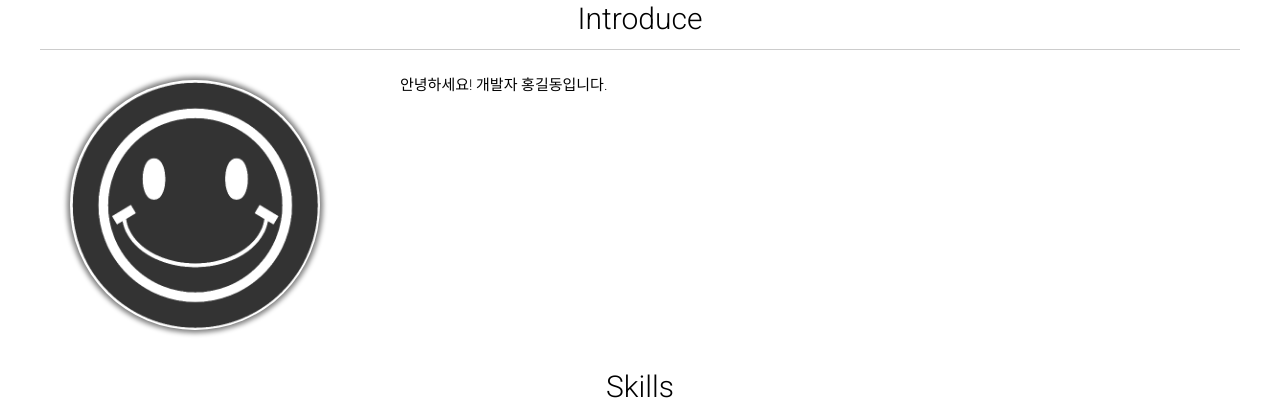
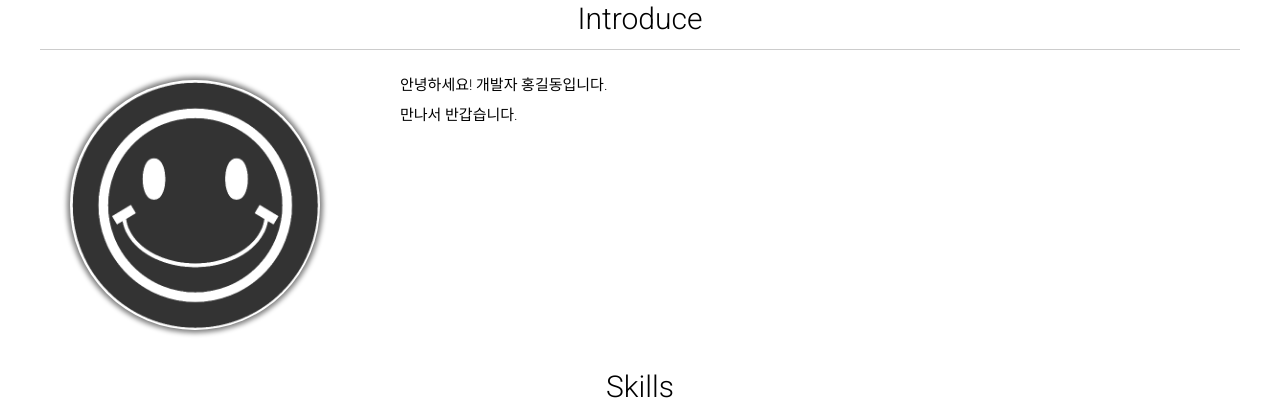
Before and after one commit to Lee-Minhoon/simple-react-resume-template, a React (Create React App) app: page / in a window 1280 px wide. Shown: the part 189-589 px from the top of the page. Built offline with nearby package versions, Linux system fonts and the light colour scheme.

Commit message:
init commit

```diff
--- a/src/components/intro/Right.js
+++ b/src/components/intro/Right.js
@@ -4,10 +4,11 @@ import styles from '../../styles.module.scss';
 class Right extends Component {
     render() {
         const content = this.props.content;
+        const intro = content.intro.split("\n\n").map((line, index) => <p key={index}>{line}<br /></p>);
 
         return (
             <div className={styles.Right}>
-                <p>{content.intro}</p>
+                {intro}
             </div>
         );
     }
--- a/src/resume.js
+++ b/src/resume.js
@@ -11,6 +11,9 @@ export const intro = {
     profile: "profile.png",
     intro: `
     안녕하세요! 개발자 홍길동입니다.
+
+
+    만나서 반갑습니다.
     `
 };
 
```
